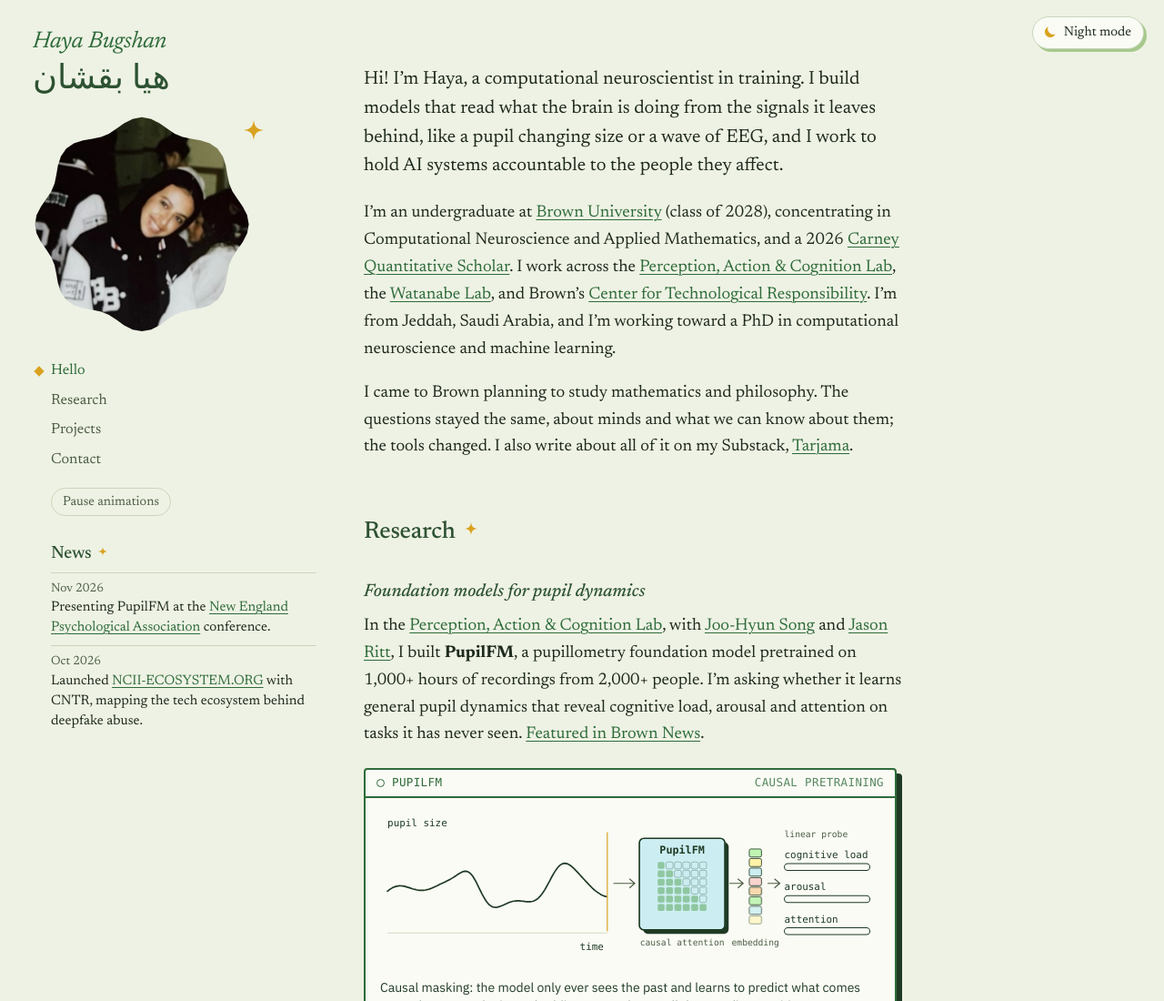
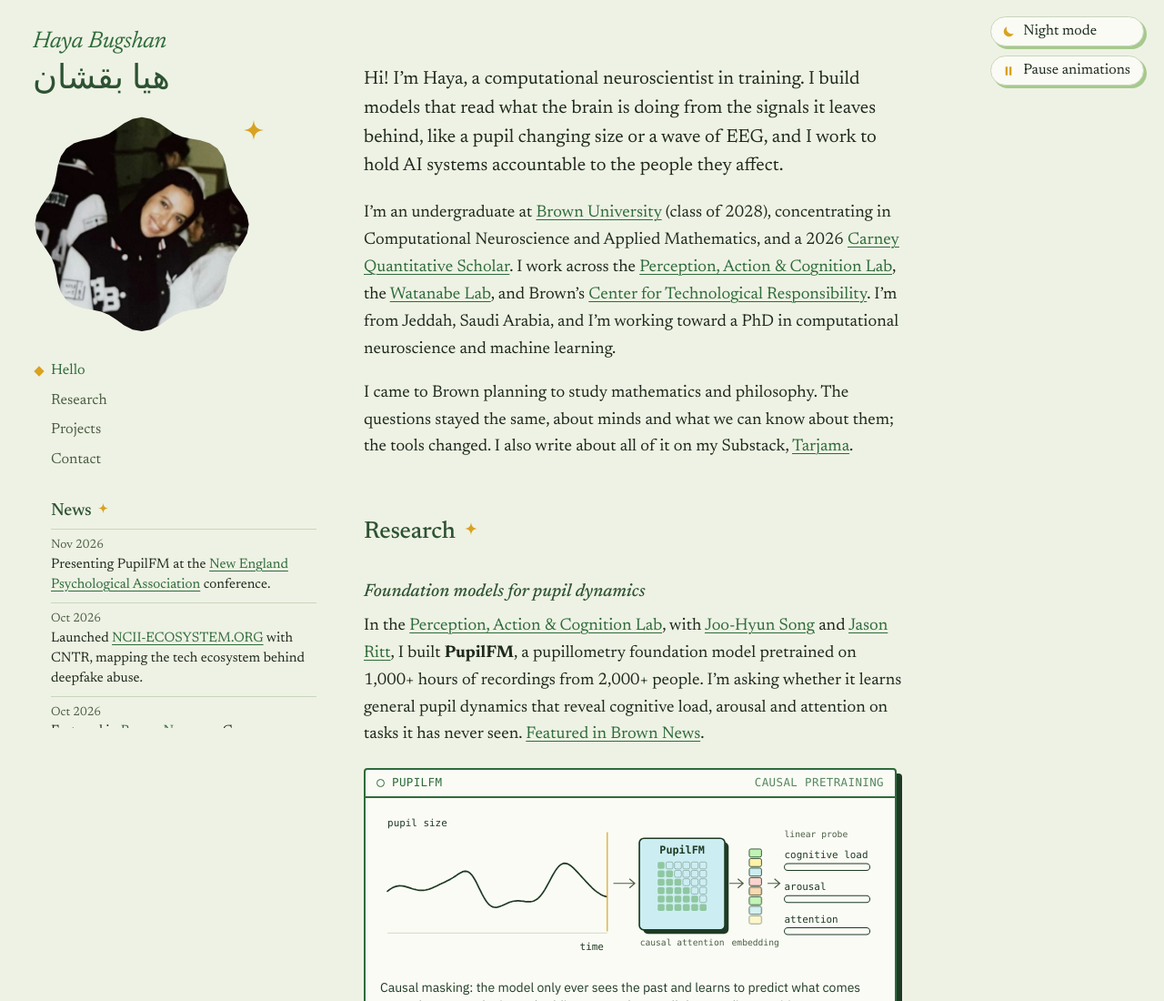
Before and after one commit to hayafaisalbugshan/hayafaisalbugshan.github.io, a plain HTML site: page index.html in a window 1280 px wide. Shown: the top 1100 px of the page at 91% size. Drawn offline with Linux system fonts and the light colour scheme; a web font is replaced by a local one.

Commit message:
Match button fonts, move pause button

```diff
--- a/index.html
+++ b/index.html
@@ -311,10 +311,14 @@
   .contact { margin: 0 0 6px; }
 
   /* ---------- night mode toggle ---------- */
-  .theme { position: fixed; top: 18px; right: 22px; z-index: 20; display: inline-flex; align-items: center; gap: 7px; font: inherit; font-size: .92rem; color: var(--ink); background: var(--card); border: 1.5px solid var(--rule); border-radius: 999px; padding: 5px 13px 5px 10px; cursor: pointer; box-shadow: 3px 3px 0 var(--leaf); }
-  .theme:hover { border-color: var(--link); }
-  .theme svg { width: 17px; height: 17px; fill: var(--accent); }
-  @media (max-width: 1080px) { .theme { position: absolute; top: 22px; } }
+  .controls { position: fixed; top: 18px; right: 22px; z-index: 20; display: flex; flex-direction: column; align-items: stretch; gap: 10px; }
+  .theme, .pause { display: inline-flex; align-items: center; gap: 8px; margin: 0; font-family: var(--serif); font-size: 1rem; line-height: 1.2; color: var(--ink); background: var(--card); border: 1.5px solid var(--rule); border-radius: 999px; padding: 6px 14px 6px 11px; cursor: pointer; box-shadow: 3px 3px 0 var(--leaf); }
+  .theme:hover, .pause:hover { border-color: var(--link); color: var(--link); }
+  .theme svg, .pause svg { width: 16px; height: 16px; fill: var(--accent); flex: none; }
+  .pause[aria-pressed="true"] { color: var(--paper); background: var(--link); border-color: var(--link); }
+  .pause[aria-pressed="true"] svg { fill: var(--sun); }
+  @media (max-width: 1080px) { .controls { position: absolute; top: 22px; right: 16px; } }
+  @media (max-width: 520px) { .theme, .pause { font-size: .9rem; padding: 5px 11px 5px 9px; } }
 
   /* ---------- accessibility ---------- */
   .skip { position: absolute; left: 16px; top: -60px; z-index: 50; background: var(--link); color: var(--paper); padding: 8px 14px; border-radius: 6px; text-decoration: none; }
@@ -323,9 +327,6 @@
   h1.name-h { margin: 0; font: inherit; }
   main:focus { outline: none; }
   body, svg text, .fig, .chat, .grid { -webkit-user-select: text; user-select: text; }
-  .pause { margin: 16px 0 0 20px; font: inherit; font-size: .9rem; color: var(--muted); background: none; border: 1px solid var(--rule); border-radius: 999px; padding: 3px 12px; cursor: pointer; }
-  .pause:hover { color: var(--link); border-color: var(--link); }
-  .pause[aria-pressed="true"] { color: var(--paper); background: var(--link); border-color: var(--link); }
   footer { max-width: 38rem; margin: 64px 0 0 max(400px, calc(50% - 15rem)); padding: 20px 16px 64px 0; border-top: 1px solid var(--rule); color: var(--muted); font-size: .95rem; }
 
   .morph { width: 310px; height: 310px; margin: 20px 0 0; clip-path: circle(48.5% at 50% 50%); will-change: clip-path; }
@@ -353,7 +354,6 @@
   @media (max-width: 1080px) {
     .side { position: static; width: auto; padding: 24px 16px 0; max-width: 38rem; margin: 0 auto; }
     .toc, .side-spark { display: none; }
-    .pause { margin-left: 0; }
     .side { overflow: visible; }
     .side-news { margin-top: 28px; }
     h2.side-h, ul.news { padding-left: 0; }
@@ -381,7 +381,10 @@
 <body>
 
 <a class="skip" href="#top">Skip to main content</a>
+<div class="controls">
 <button class="theme" id="themeBtn" type="button" aria-pressed="false"><svg aria-hidden="true" viewBox="0 0 24 24"><path id="themeIcon" d=""/></svg><span id="themeTxt">Night mode</span></button>
+<button class="pause" id="pauseBtn" type="button" aria-pressed="false"><svg aria-hidden="true" viewBox="0 0 24 24"><path d="M7 5h3.5v14H7zM13.5 5H17v14h-3.5z"/></svg><span id="pauseTxt">Pause animations</span></button>
+</div>
 <script>
 (() => {
   const root = document.documentElement;
@@ -416,7 +419,6 @@
     <a href="#projects" data-for="projects">Projects</a>
     <a href="#contact" data-for="contact">Contact</a>
   </nav>
-  <button class="pause" id="pauseBtn" type="button" aria-pressed="false">Pause animations</button>
   <section class="side-news" aria-labelledby="news-h">
     <h2 id="news-h" class="side-h">News</h2>
     <ul class="news">
@@ -657,7 +659,7 @@
   const pb = document.getElementById('pauseBtn');
   if (pb) {
     if (reduce) pb.hidden = true;
-    pb.addEventListener('click', () => { paused = !paused; pb.setAttribute('aria-pressed', paused); pb.textContent = paused ? 'Play animations' : 'Pause animations';
+    pb.addEventListener('click', () => { paused = !paused; pb.setAttribute('aria-pressed', paused); document.getElementById('pauseTxt').textContent = paused ? 'Play animations' : 'Pause animations'; pb.querySelector('path').setAttribute('d', paused ? 'M8 5v14l11-7z' : 'M7 5h3.5v14H7zM13.5 5H17v14h-3.5z');
       loops.forEach(L => paused ? L.stop() : (L.vis && L.start())); });
   }
 
```
